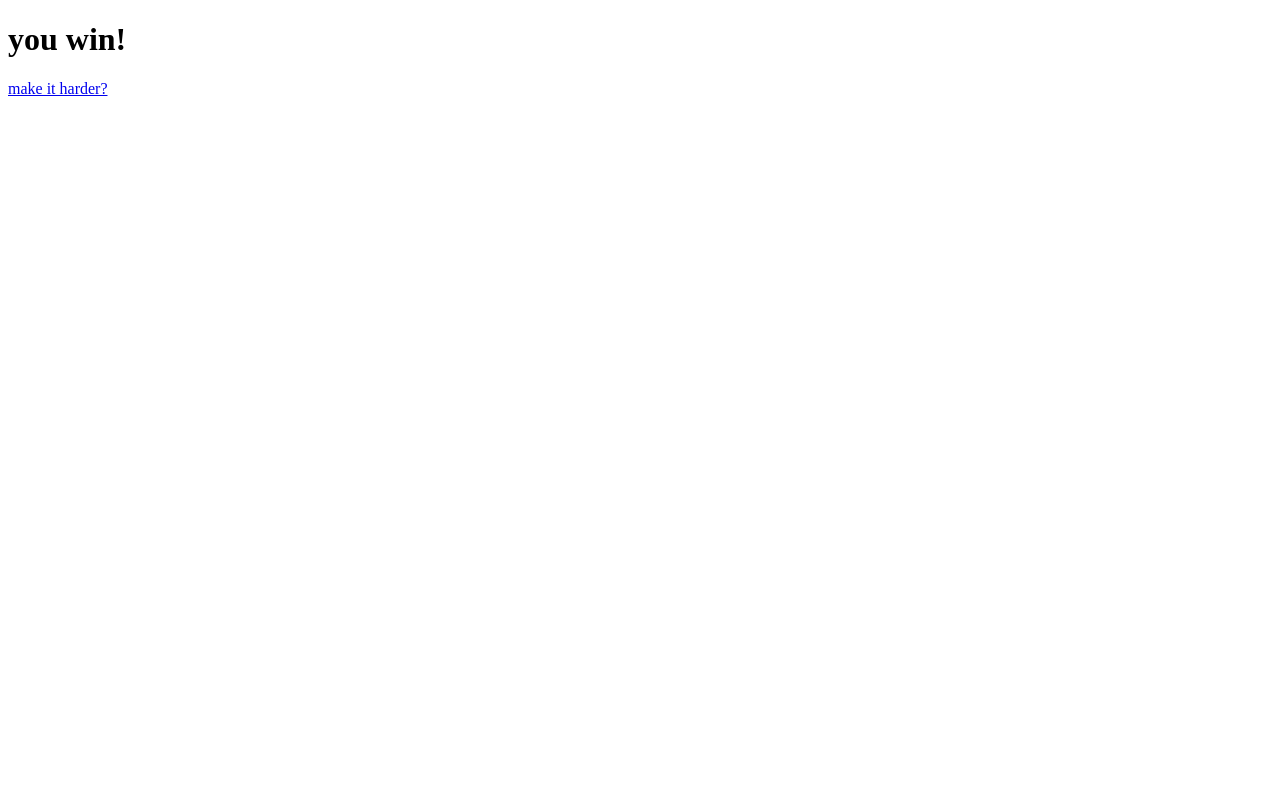
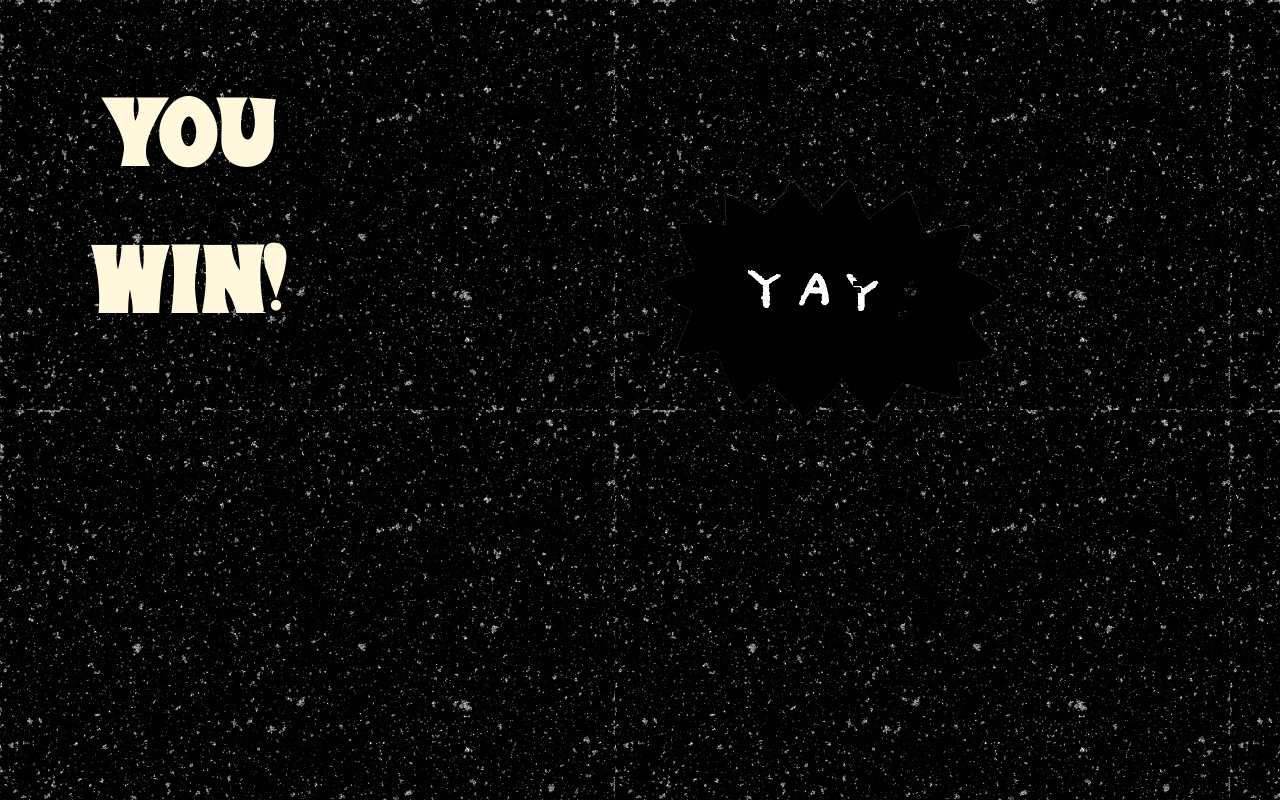
Before and after one commit to saskiap97/module-one-project, a plain HTML site: page youwin.html in a window 1280 px wide. Drawn offline with Linux system fonts and the light colour scheme.

Commit message:
minor tweak to winning page

```diff
--- a/css/main.css
+++ b/css/main.css
@@ -55,7 +55,7 @@ p{
 
 /* below code is for losing page */
 
-#loser {
+#loser, #winner{
     text-align: center;
     color: cornsilk;
     font-family: wonderbar;
@@ -91,3 +91,12 @@ p{
 #loser-body{
     background-image: url("../images/gameover-sky.jpeg");
 }
+
+#yay{
+    display: flex;
+    flex-direction: column;
+}
+
+#winner {
+    text-align: center;
+}
--- a/youwin.html
+++ b/youwin.html
@@ -4,10 +4,11 @@
     <meta charset="UTF-8">
     <meta http-equiv="X-UA-Compatible" content="IE=edge">
     <meta name="viewport" content="width=device-width, initial-scale=1.0">
+    <link rel="stylesheet" href="./css/main.css">
     <title>Document</title>
 </head>
-<body>
-    <h1> you win! </h1>
-    <a href="index.html"> make it harder? </a>
+<body id="gamebody">
+    <h1 id="winner"> you win! </h1>
 </body>
+<img id="yay" src="./images/yay.png">
 </html>
```
Also changed, not shown: images/yay.png (added).
